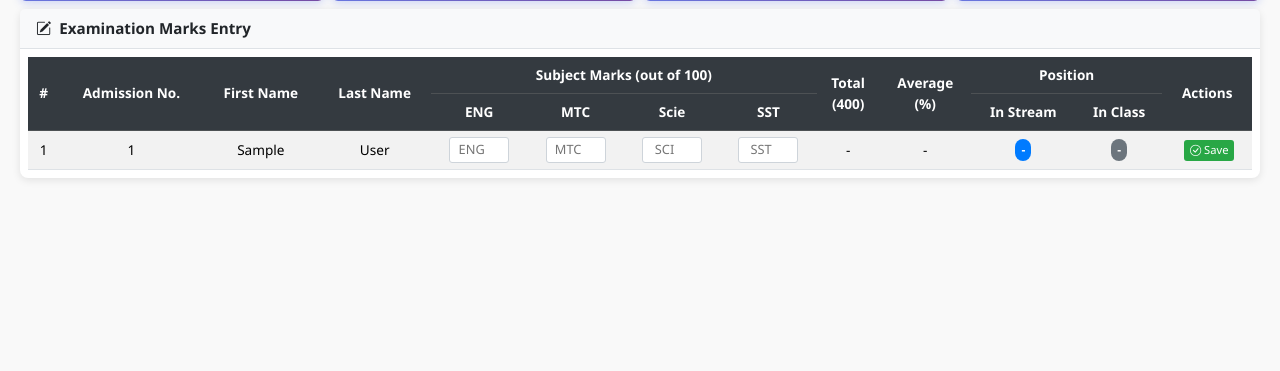
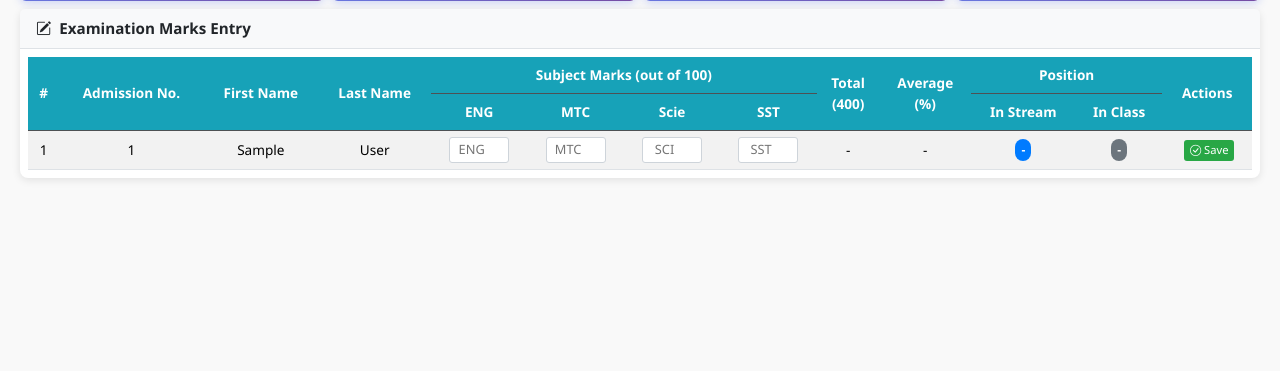
Before and after one commit to sejjtechnologies/sch.mgt.syst, a Flask app: template templates/teacher/manage_marks.html in a window 1280 px wide. Shown: the part 209-580 px from the top of the page. Run offline with Flask 3, Linux system fonts and the light colour scheme; tables that the repository leaves empty hold one stand-in row (values such as "Sample post"); the template is opened without the code that fills it: values that come from a table or form of the project are taken from there, most other values are stand-ins (such as "Sample title", 1, 10 or a date in 2020); some libraries are stand-ins or nearby versions.

Commit message:
Fix save_marks route decorator and update table header color to teal

```diff
--- a/templates/teacher/manage_marks.html
+++ b/templates/teacher/manage_marks.html
@@ -84,7 +84,7 @@
     .table th {
       position: sticky;
       top: 0;
-      background-color: #343a40;
+      background-color: #17a2b8;
       color: white;
       z-index: 10;
       font-size: 0.85rem;
```
